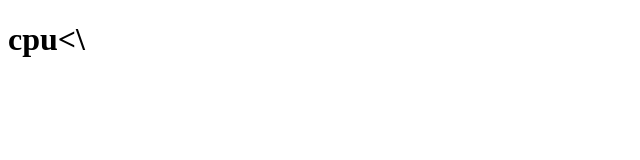
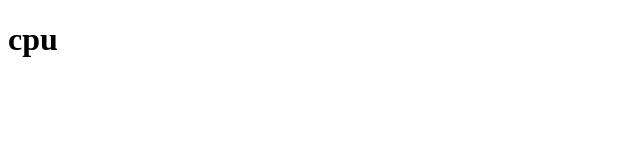
Before and after one commit to iamneo-production/ffebcdaacbfcadaeccdfffebaeceaec, a website: page public/index.html in a window 1280 px wide. Shown: the full height of the page, 0-640 px from the left. Drawn offline with Linux system fonts and the light colour scheme.

Commit message:
Backup Commit

```diff
--- a/public/index.html
+++ b/public/index.html
@@ -8,6 +8,6 @@
     <link rel="stylesheet" href="style.css" />
 </head>
 <body>
-    <h1>cpu<\
+    <h1>cpu</h1>
 </body>
 </html>
```
